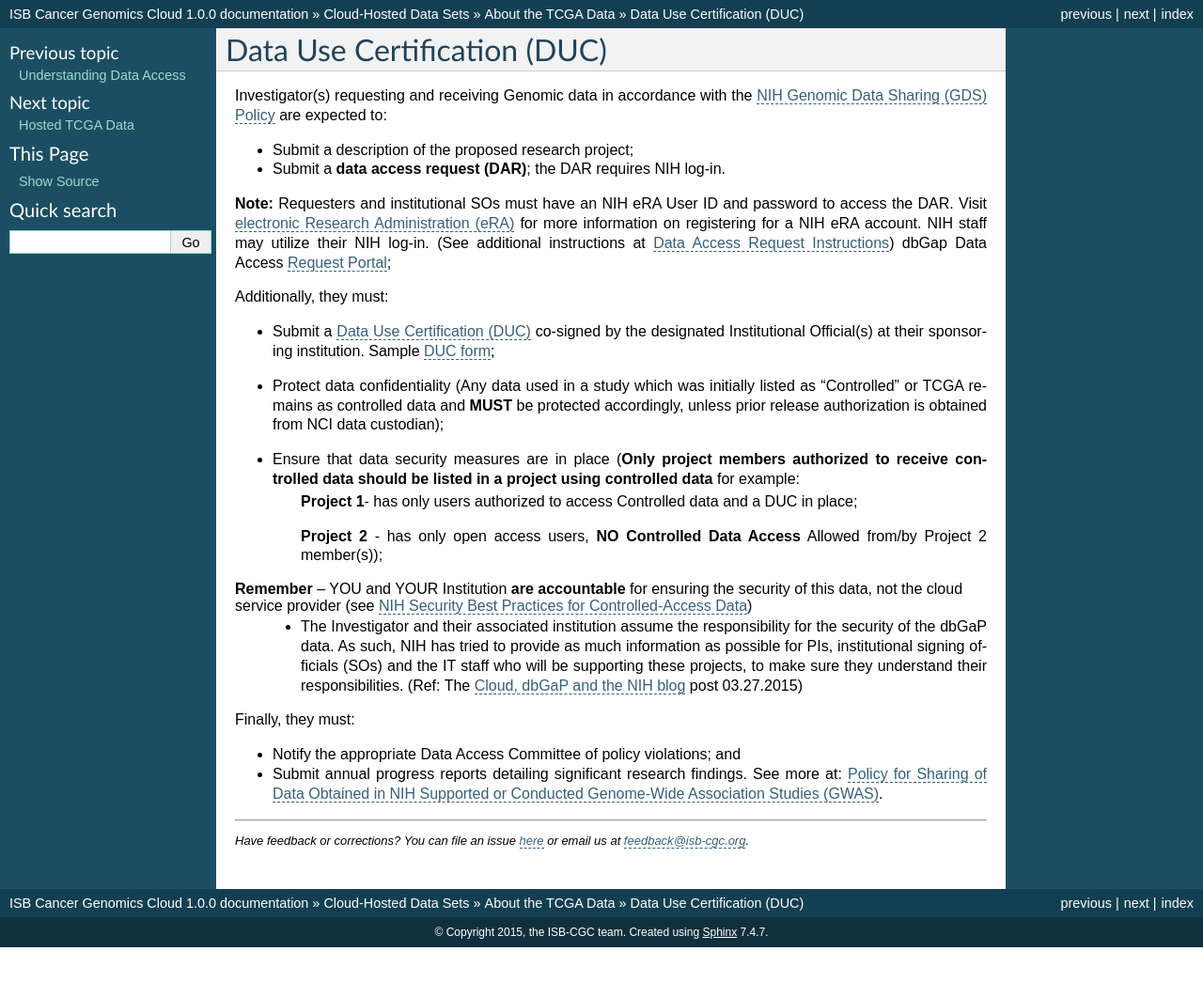
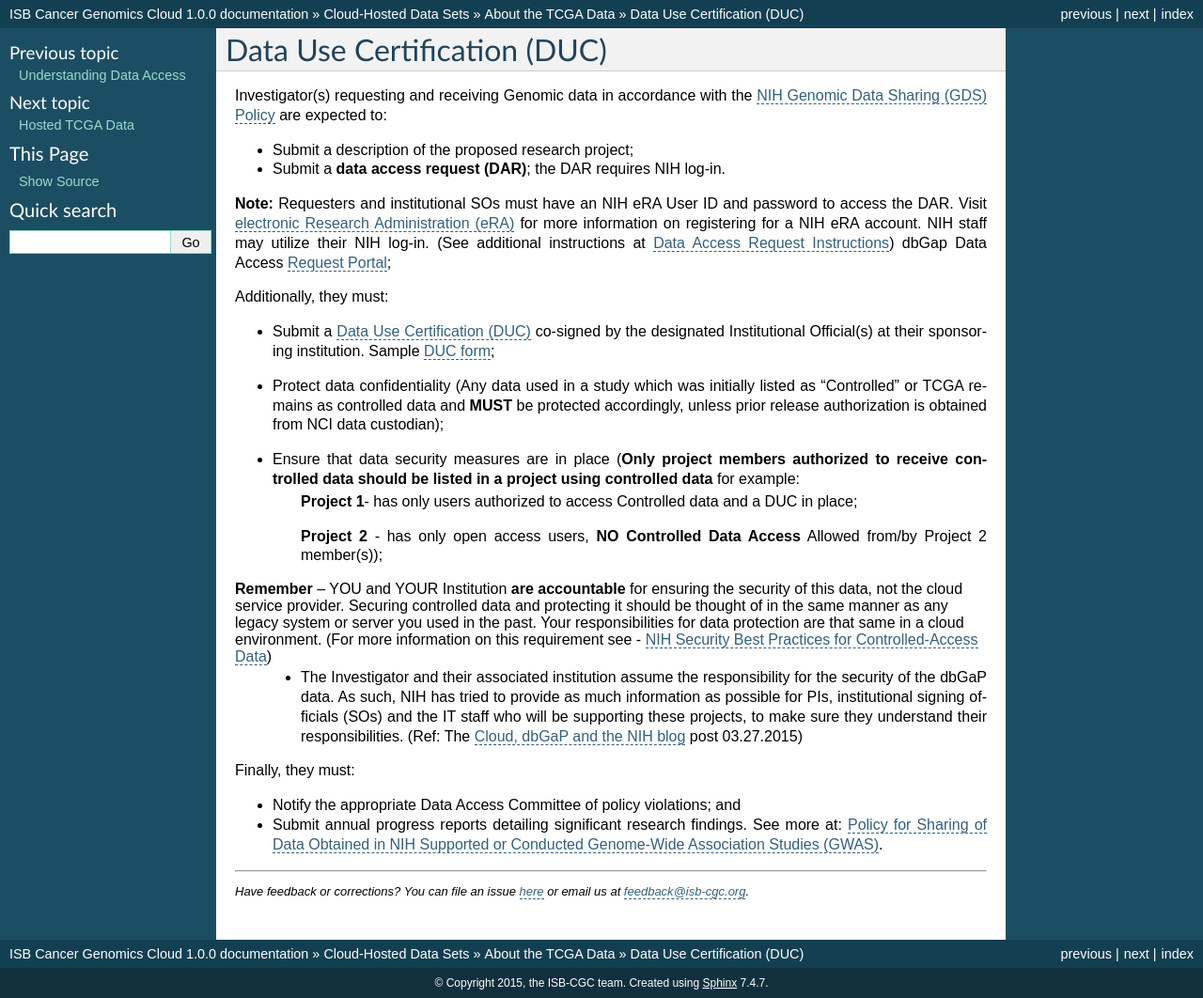
Before and after one commit to isb-cgc/readthedocs, a Sphinx documentation site: the page built from docs/source/sections/data/data2/Data-Use-Certification.rst, in a window 1280 px wide and 1062 px high. Shown: the whole window at 94% size. Built offline with Sphinx 7.4.7, drawn with Linux system fonts in a browser that asks for light colours.

Commit message:
Update Data-Use-Certification.rst
Updated

```diff
--- a/docs/source/sections/data/data2/Data-Use-Certification.rst
+++ b/docs/source/sections/data/data2/Data-Use-Certification.rst
@@ -18,7 +18,7 @@ Additionally, they must:
 
     **Project 2** - has only open access users, **NO Controlled Data Access** Allowed from/by Project 2 member(s));
 
-**Remember** – YOU and YOUR Institution **are accountable** for ensuring the security of this data, not the cloud service provider (see `NIH Security Best Practices for Controlled-Access Data <http://www.ncbi.nlm.nih.gov/projects/gap/cgi-bin/GetPdf.cgi?document_name=dbgap_2b_security_procedures.pdf>`_)
+**Remember** – YOU and YOUR Institution **are accountable** for ensuring the security of this data, not the cloud service provider. Securing controlled data and protecting it should be thought of in the same manner as any legacy system or server you used in the past.  Your responsibilities for data protection are that same in a cloud environment.   (For more information on this requirement see -  `NIH Security Best Practices for Controlled-Access Data <http://www.ncbi.nlm.nih.gov/projects/gap/cgi-bin/GetPdf.cgi?document_name=dbgap_2b_security_procedures.pdf>`_)
     - The Investigator and their associated institution assume the responsibility for the security of the dbGaP data.  As such, NIH has tried to provide as much information as possible for PIs, institutional signing officials (SOs) and the IT staff who will be supporting these projects, to make sure they understand their responsibilities. (Ref: The `Cloud, dbGaP and the NIH blog <http://datascience.nih.gov/blog/cloud>`_ post 03.27.2015)
 
 Finally, they must:
```
